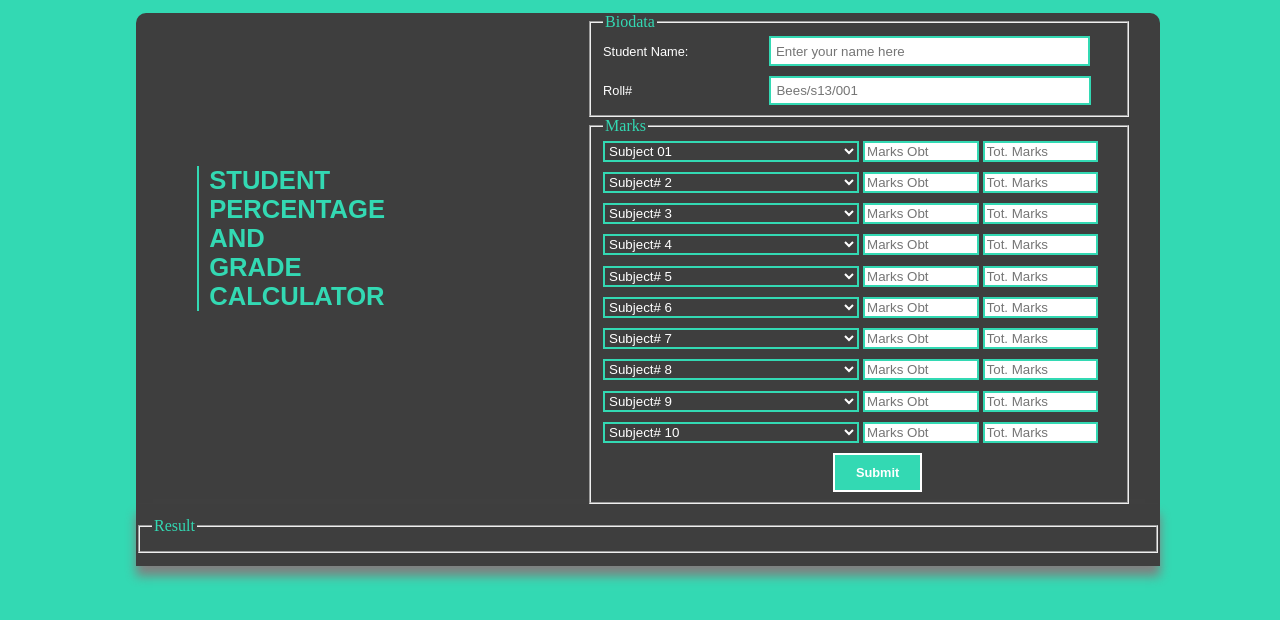
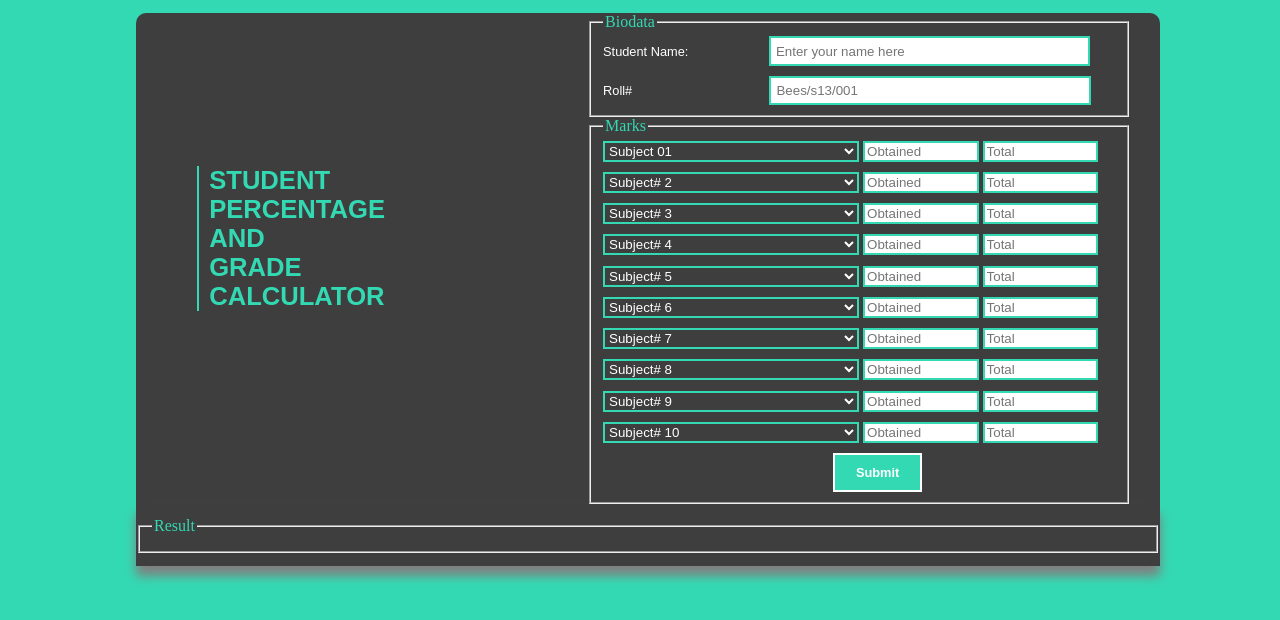
Before and after one commit to engrsaifkhan/Grade-Checker, a plain HTML site: page index.html in a window 1280 px wide. Drawn offline with Linux system fonts and the light colour scheme.

```diff
--- a/index.html
+++ b/index.html
@@ -49,8 +49,8 @@
           <option >Modern Electrical Drives</option>
           <option >Engineering mechanics</option>
         </select>
-        <input type="number" id="subject1Obtmarks" placeholder="Marks Obt" size="50px" required min="0" max="1000">
-        <input type="number" id="subject1Totmarks" placeholder="Tot. Marks" size="50px" required min="0" max="1000">
+        <input type="number" id="subject1Obtmarks" placeholder="Obtained" size="50px" required min="0" max="1000">
+        <input type="number" id="subject1Totmarks" placeholder="Total   " size="50px" required min="0" max="1000">
 <br>
         <select id="subject2">
           <option  selected>Subject# 2</option>
@@ -69,8 +69,8 @@
           <option >Modern Electrical Drives</option>
           <option >Engineering mechanics</option>
         </select>
-        <input type="number" id="subject2Obtmarks" placeholder="Marks Obt" required min="0" max="1000">
-        <input type="number" id="subject2Totmarks" placeholder="Tot. Marks" required min="0" max="1000">
+        <input type="number" id="subject2Obtmarks" placeholder="Obtained" required min="0" max="1000">
+        <input type="number" id="subject2Totmarks" placeholder="Total   " required min="0" max="1000">
 <br>
 <select id="subject3">
   <option  selected>Subject# 3</option>
@@ -89,8 +89,8 @@
   <option >Modern Electrical Drives</option>
   <option >Engineering mechanics</option>
 </select>
-<input type="number" id="subject3Obtmarks" placeholder="Marks Obt " required min="0" max="1000">
-<input type="number" id="subject3Totmarks" placeholder="Tot. Marks" required min="0" max="1000">
+<input type="number" id="subject3Obtmarks" placeholder="Obtained" required min="0" max="1000">
+<input type="number" id="subject3Totmarks" placeholder="Total   " required min="0" max="1000">
 <br>
 <select id="subject4">
   <option  selected>Subject# 4</option>
@@ -109,8 +109,8 @@
   <option >Modern Electrical Drives</option>
   <option >Engineering mechanics</option>
 </select>
-<input type="number" id="subject4Obtmarks" placeholder="Marks Obt " required min="0" max="1000">
-<input type="number" id="subject4Totmarks" placeholder="Tot. Marks" required min="0" max="1000">
+<input type="number" id="subject4Obtmarks" placeholder="Obtained" required min="0" max="1000">
+<input type="number" id="subject4Totmarks" placeholder="Total   " required min="0" max="1000">
 <br>
 <select id="subject5">
   <option  selected>Subject# 5</option>
@@ -129,8 +129,8 @@
   <option >Modern Electrical Drives</option>
   <option >Engineering mechanics</option>
 </select>
-<input type="number" id="subject5Obtmarks" placeholder="Marks Obt " required min="0" max="1000">
-<input type="number" id="subject5Totmarks" placeholder="Tot. Marks" required min="0" max="1000">
+<input type="number" id="subject5Obtmarks" placeholder="Obtained" required min="0" max="1000">
+<input type="number" id="subject5Totmarks" placeholder="Total   " required min="0" max="1000">
 <br>
 <select id="subject6" >
   <option  selected>Subject# 6</option>
@@ -149,8 +149,8 @@
   <option >Modern Electrical Drives</option>
   <option >Engineering mechanics</option>
 </select>
-<input type="number" id="subject6Obtmarks" placeholder="Marks Obt " required min="0" max="1000">
-<input type="number" id="subject6Totmarks" placeholder="Tot. Marks" required min="0" max="1000">
+<input type="number" id="subject6Obtmarks" placeholder="Obtained" required min="0" max="1000">
+<input type="number" id="subject6Totmarks" placeholder="Total   " required min="0" max="1000">
 <br>
 <select id="subject7">
   <option  selected>Subject# 7</option>
@@ -169,8 +169,8 @@
   <option >Modern Electrical Drives</option>
   <option >Engineering mechanics</option>
 </select>
-<input type="number" id="subject7Obtmarks" placeholder="Marks Obt " required min="0" max="1000">
-<input type="number" id="subject7Totmarks" placeholder="Tot. Marks" required min="0" max="1000">
+<input type="number" id="subject7Obtmarks" placeholder="Obtained" required min="0" max="1000">
+<input type="number" id="subject7Totmarks" placeholder="Total   " required min="0" max="1000">
 <br>
 <select id="subject8">
   <option  selected>Subject# 8</option>
@@ -189,8 +189,8 @@
   <option >Modern Electrical Drives</option>
   <option >Engineering mechanics</option>
 </select>
-<input type="number" id="subject8Obtmarks" placeholder="Marks Obt " required min="0" max="1000">
-<input type="number" id="subject8Totmarks" placeholder="Tot. Marks" required min="0" max="1000">
+<input type="number" id="subject8Obtmarks" placeholder="Obtained" required min="0" max="1000">
+<input type="number" id="subject8Totmarks" placeholder="Total   " required min="0" max="1000">
 <br>
 <select id="subject9">
   <option  selected>Subject# 9</option>
@@ -209,8 +209,8 @@
   <option >Modern Electrical Drives</option>
   <option >Engineering mechanics</option>
 </select>
-<input type="number" id="subject9Obtmarks" placeholder="Marks Obt " required min="0" max="1000">
-<input type="number" id="subject9Totmarks" placeholder="Tot. Marks" required min="0" max="1000">
+<input type="number" id="subject9Obtmarks" placeholder="Obtained" required min="0" max="1000">
+<input type="number" id="subject9Totmarks" placeholder="Total   " required min="0" max="1000">
 <br>
 <select id="subject10" >
   <option  selected>Subject# 10</option>
@@ -229,8 +229,8 @@
   <option >Modern Electrical Drives</option>
   <option >Engineering mechanics</option>
 </select>
-<input type="number" id="subject10Obtmarks" placeholder="Marks Obt " required min="0" max="1000">
-<input type="number" id="subject10Totmarks" placeholder="Tot. Marks" required min="0" max="1000">
+<input type="number" id="subject10Obtmarks" placeholder="Obtained " required min="0" max="1000">
+<input type="number" id="subject10Totmarks" placeholder="Total    " required min="0" max="1000">
 <br>
 <button type="submit">Submit</button>
       </form>
--- a/style.css
+++ b/style.css
@@ -292,7 +292,7 @@ margin-right: 15%;
   select{
     margin-bottom: 2%;
     height: 50%;
-    width: 25%;
+    width: 23%;
     border:none;
   border-left: 4px solid #33D9B3;
   background-color: #3E3E3E;
```
